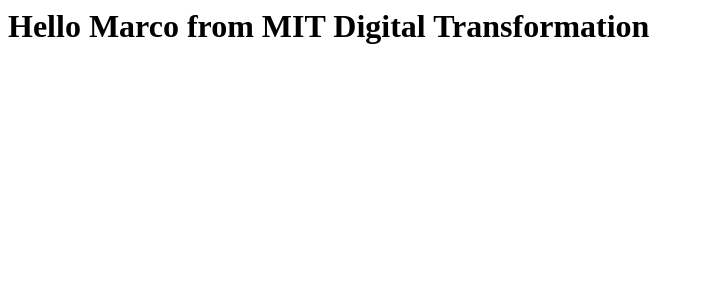
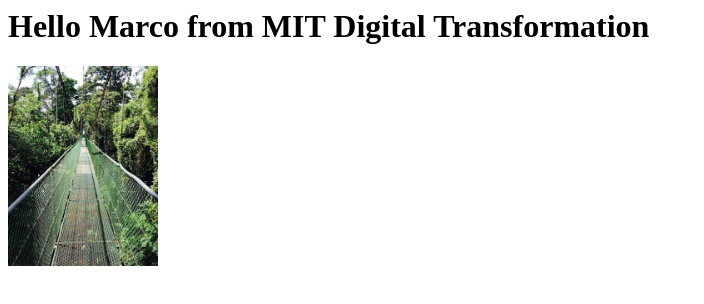
Before and after one commit to Marco-Es/marco-es.github.io, a plain HTML site: page index.html in a window 1280 px wide. Shown: the whole page, without its empty margins (0-704 px from the left). Drawn offline with Linux system fonts and the light colour scheme.

Commit message:
add image

```diff
--- a/index.html
+++ b/index.html
@@ -1,4 +1,7 @@
 <html>
     <h1>Hello Marco from MIT Digital Transformation</h1>
+<div>
+    <img src="bridge.jpg" height="200">
+</div>
 
 </html>
```
Also changed, not shown: bridge.jpg (added).
